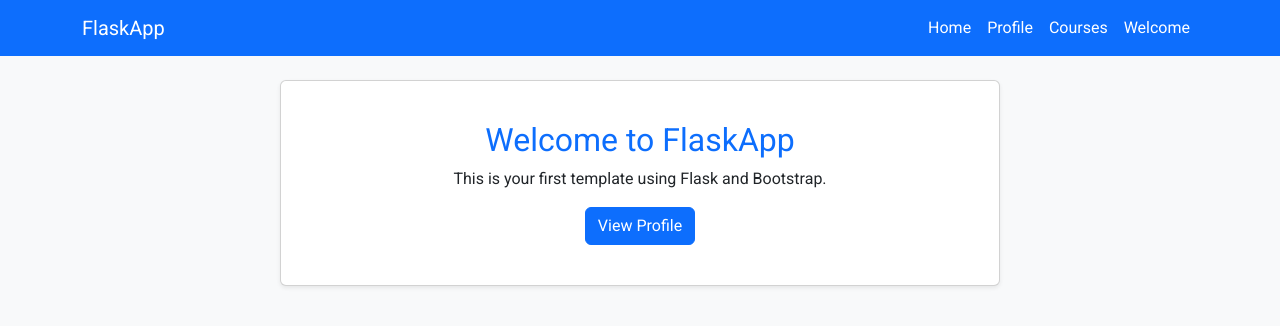
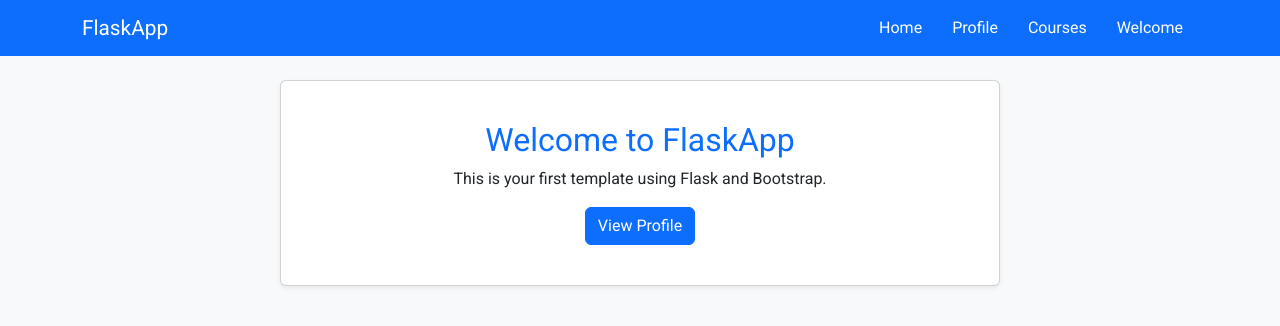
Before and after one commit to rstanbaugh/Flask-Server, a Flask app: page / in a window 1280 px wide. Shown: the top 326 px of the page. Run offline with Flask 3, Linux system fonts and the light colour scheme.

Commit message:
base css menu hover style updated

```diff
--- a/static/styles.css
+++ b/static/styles.css
@@ -6,19 +6,34 @@ body {
     background-color: #f8f9fa; /* Light gray background */
 }
 
-/* Navbar Styling */
+/* --- Navbar Hover Effect Without Resizing --- */
 .navbar {
     background-color: #007bff; /* Primary blue */
+    height: 56px; /* Fix navbar height to prevent resizing */
 }
 
+/* Navbar Brand & Links */
 .navbar-brand, .nav-link {
     color: #ffffff !important;
     transition: font-size 0.2s ease-in-out, text-shadow 0.2s ease-in-out;
 }
 
-/* Optimized Navbar Hover Effect */
+/* Keep navbar brand aligned */
+.navbar-brand {
+    font-size: 1.3rem; /* Slightly larger than links */
+    line-height: 56px; /* Keeps it centered */
+}
+
+/* Optimized Hover Effect */
+.navbar-nav .nav-item .nav-link {
+    transition: font-size 0.2s ease-in-out, text-shadow 0.2s ease-in-out;
+    line-height: 56px; /* Keeps text aligned inside fixed navbar height */
+    padding: 0 15px; /* Maintain padding */
+}
+
 .navbar-nav .nav-item .nav-link:hover,
-.navbar-nav .nav-item .nav-link:focus {
+.navbar-nav .nav-item .nav-link:focus,
+.navbar-brand:hover {
     font-size: 1.1rem; /* Slight increase in size for pop effect */
     text-shadow: 1px 1px 4px rgba(255, 255, 255, 0.7); /* Subtle glow effect */
 }
```
Also changed, not shown: 1 other file.
